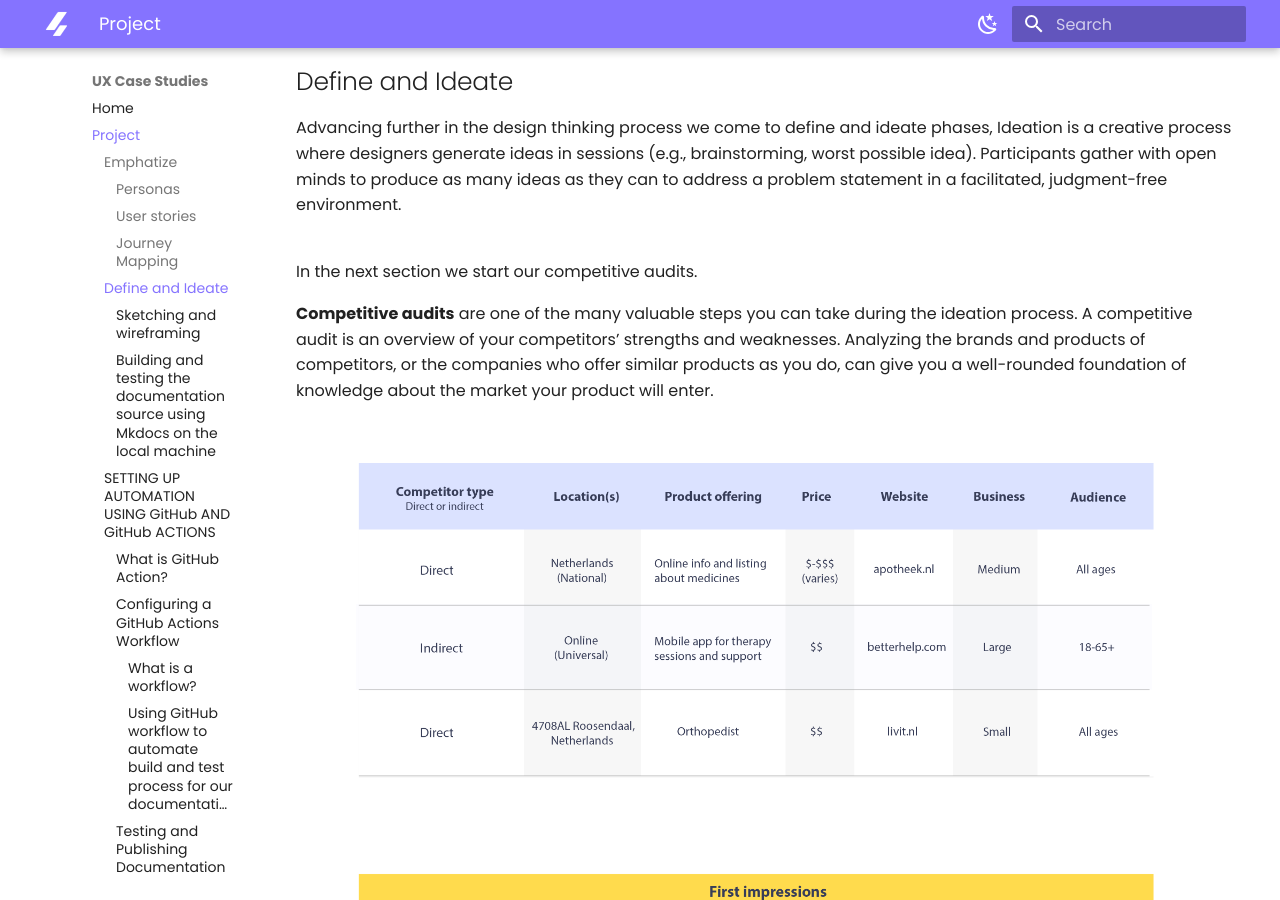
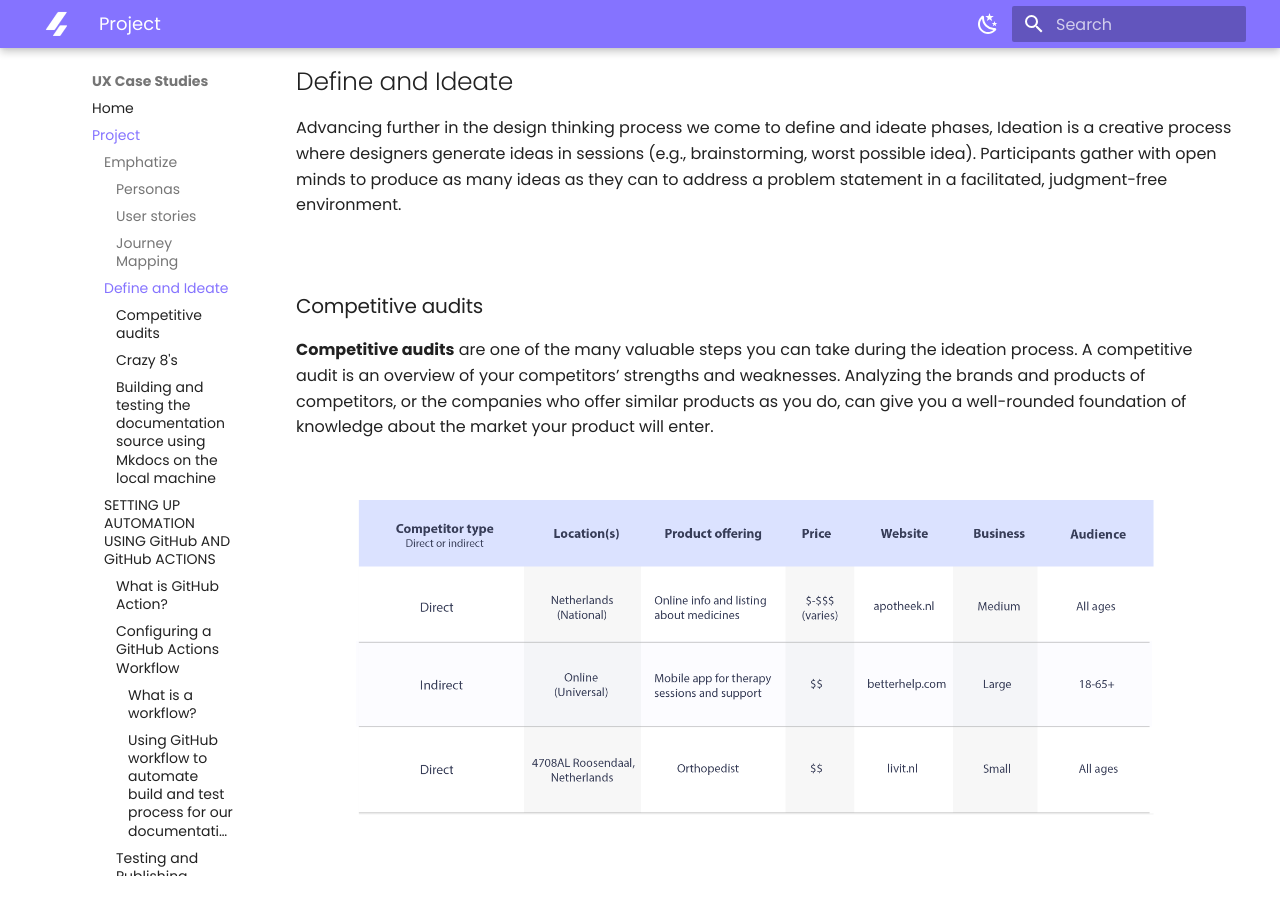
Before and after one commit to divstackio/docs-study, an MkDocs documentation site: the page built from docs/project.md, in a window 1280 px wide and 900 px high, scrolled down 5456 px. Built offline with MkDocs 1.6.1 and Material for MkDocs 9.7.7, drawn with Linux system fonts in a browser that asks for light colours; some of the changed text lies outside the part shown.

Commit message:
Update project.md

```diff
--- a/docs/project.md
+++ b/docs/project.md
@@ -120,8 +120,9 @@ In its most basic form, journey mapping starts by compiling a series of user act
 Advancing further in the design thinking process we come to define and ideate phases, Ideation is a creative process where designers generate ideas in sessions (e.g., brainstorming, worst possible idea). Participants gather with open minds to produce as many ideas as they can to address a problem statement in a facilitated, judgment-free environment.
 
 <br>
-In the next section we start our competitive audits.
 
+
+### Competitive audits ###
 **Competitive audits** are one of the many valuable steps you can take during the ideation process. A competitive audit is an overview of your competitors’ strengths and weaknesses. Analyzing the brands and products of competitors, or the companies who offer similar products as you do, can give you a well-rounded foundation of knowledge about the market your product will enter.
 
 <img src="https://raw.githubusercontent.com/divstackio/docs-study/main/docs/img/competitive-audit.png">
@@ -130,7 +131,7 @@ In the next section we start our competitive audits.
 <img src="https://raw.githubusercontent.com/divstackio/docs-study/main/docs/img/competitive-audit4.png">
 
 
-### Sketching and wireframing
+### Crazy 8's
 Next up is pen to paper. Crazy 8’s is a core Design Sprint method. It is a fast sketching exercise that challenges people to sketch eight distinct ideas in eight minutes. The goal is to push beyond your first idea, frequently the least innovative, and to generate a wide variety of solutions to your challenge.
 
 
```
